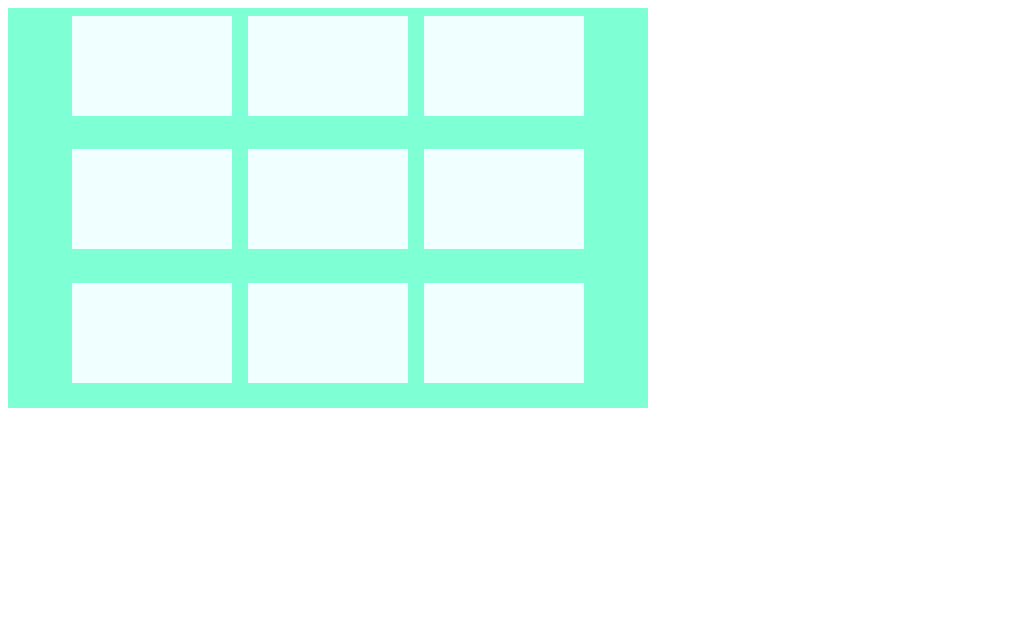
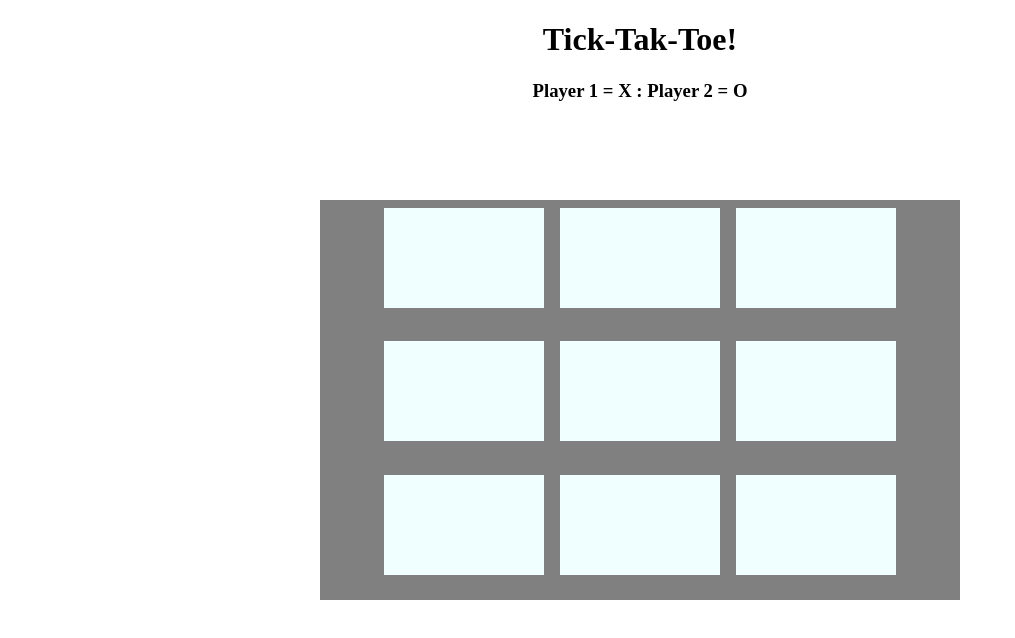
Before and after one commit to FisheyMug/tickTakToe, a plain HTML site: page index.html in a window 1280 px wide. Shown: the whole page, without its empty margins (0-1015 px from the left). Drawn offline with Linux system fonts and the light colour scheme.

Commit message:
Some CSS and figuring out displaying the result

```diff
--- a/index.html
+++ b/index.html
@@ -8,6 +8,8 @@
     <link href="style.css" rel="stylesheet" type="text/css" />
 </head>
 <body>
+    <header><h1>Tick-Tak-Toe!</h1></header>
+    <div id="info"><h3>Player 1 = X  :  Player 2 = O</h3></div>
     <div id="gameBoard"></div>
 
     <script src="script.js"></script>
--- a/script.js
+++ b/script.js
@@ -22,7 +22,7 @@ const gameBoard = (() => {
         if(e.target.innerHTML) {
             return
         }   else {
-            gameController.placeMark(e.target.getAttribute("data-tile"), currentPlayer.mark, board, currentPlayer.mark);
+            gameController.placeMark(e.target.getAttribute("data-tile"), currentPlayer.mark, board, currentPlayer.mark, currentPlayer.number);
             e.target.innerHTML = currentPlayer.mark
             if (currentPlayer == player1) {
                 currentPlayer = player2
@@ -50,13 +50,13 @@ const gameController = (() =>{
         [2,4,6]
     ];
 
-    function checkWinner(currentPlayerMark) {
+    function checkWinner(currentPlayerMark, currentPlayerNumber) {
         turnsLeft -= 1;
         winConditions.forEach((item, index) =>{
             if(gameBoard.board[item[0]] === currentPlayerMark &&
                 gameBoard.board[item[1]] === currentPlayerMark &&
                 gameBoard.board[item[2]] === currentPlayerMark) {
-                    console.log(" The winner is Player " + currentPlayerMark);
+                    console.log("Congratulations! The winner is Player " + currentPlayerNumber);
                 } else {
                     if (turnsLeft <=0) {
                         console.log("It is a draw, try again!");
@@ -65,9 +65,9 @@ const gameController = (() =>{
         })
     }
 
-    function placeMark(index, mark, array, currentPlayerMark) {
+    function placeMark(index, mark, array, currentPlayerMark, currentPlayerNumber) {
         array[index] = mark;
-        checkWinner(currentPlayerMark);
+        checkWinner(currentPlayerMark, currentPlayerNumber);
     };
 
     return {placeMark, checkWinner}
--- a/style.css
+++ b/style.css
@@ -3,8 +3,20 @@ html {
     width: 100%;
 }
 
+header {
+    text-align: center;
+}
+
+#info {
+    text-align: center;
+}
+
 #gameBoard {
-    background-color: aquamarine;
+    position: fixed;
+    top: 50%;
+    left: 50%;
+    transform: translate(-50%, -50%);
+    background-color: grey;
     width: 50vw;
     height:50vh;
     display: flex;
```
